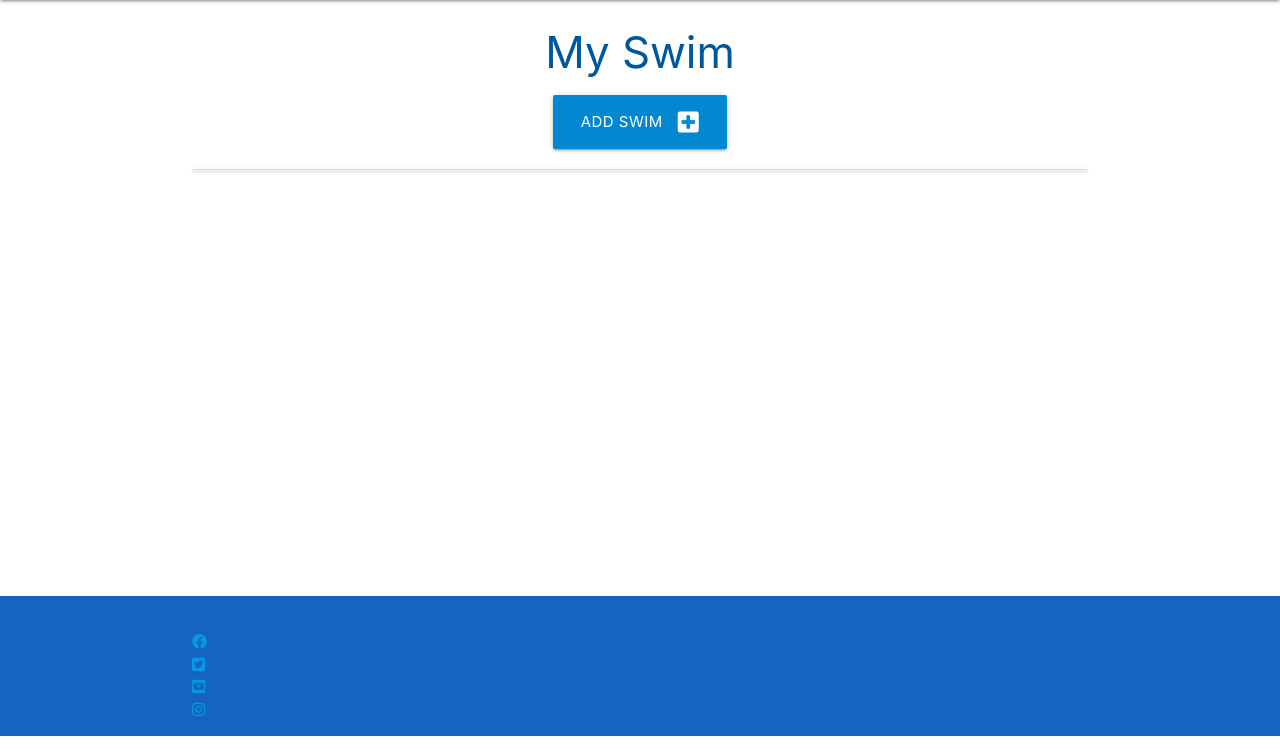
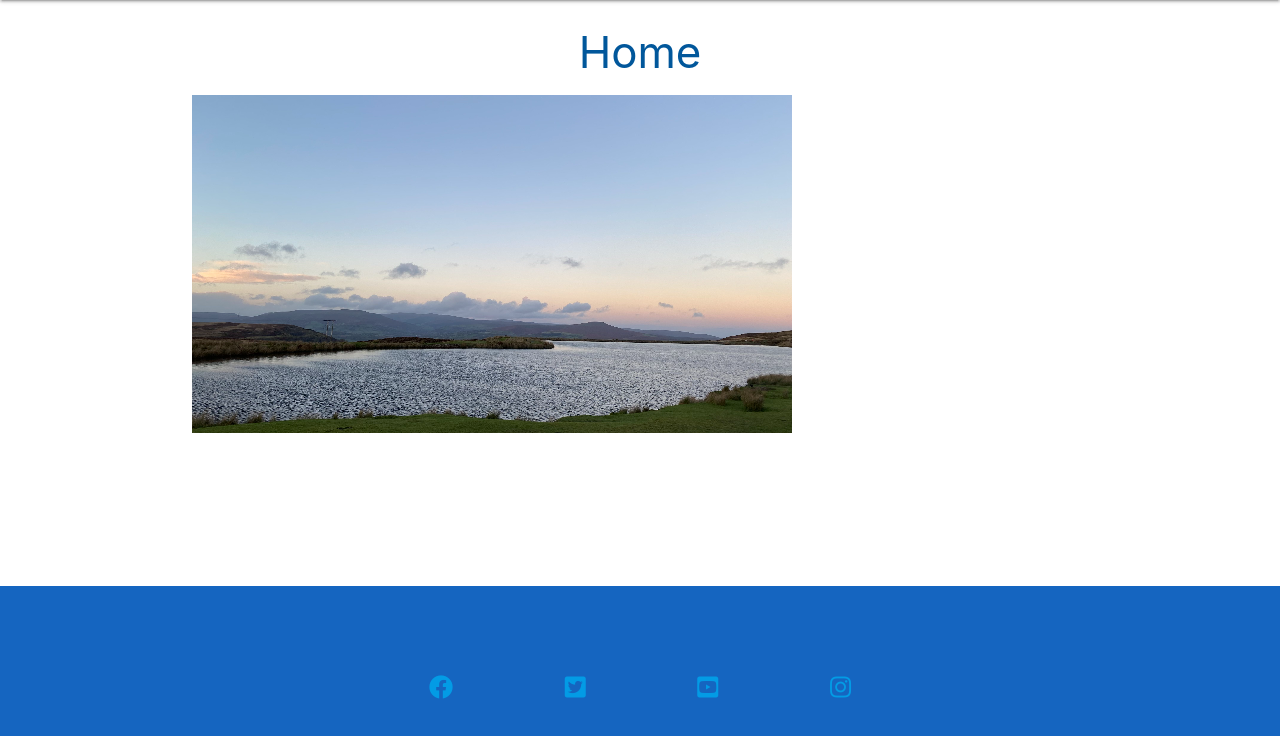
Before and after one commit to mipear/dwr-agored, a Flask app: page / in a window 1280 px wide. Shown: the part 64-817 px from the top of the page. Run offline with Flask 2, Linux system fonts and the light colour scheme; data that the repository does not hold is empty.

Commit message:
Added hero image and adjusted footer socials

```diff
--- a/dwragored/routes.py
+++ b/dwragored/routes.py
@@ -3,13 +3,13 @@ from dwragored import app, db
 from dwragored.models import Location, MySwim
 
 
-@app.route("/")
+@app.route("/home")
 def home():
     myswim = list(MySwim.query.order_by(MySwim.id).all())
     return render_template("myswim.html", myswim=myswim)
 
 
-@app.route("/homepage")
+@app.route("/")
 def homepage():
     return render_template("homepage.html")
 
--- a/dwragored/static/css/style.css
+++ b/dwragored/static/css/style.css
@@ -10,7 +10,26 @@ main {
     flex: 1 0 auto;
 }
 
-/* hero image parallax */
+/* Footer */
+.page-footer {
+    height: 150px;
+}
+
+.social-networks {
+    text-align: center;
+}
+
+.social-networks li {
+    display: inline;
+}
+
+.social-networks i {
+    font-size: 160%;
+    margin: 1%;
+    padding: 5%;
+}
+
+/* hero image parallax
 
 .parallax-container {
     min-height: 380px;
@@ -21,3 +40,33 @@ main {
 .parallax-container .section {
     width: 100%;
 }
+
+/* Home Page section */
+/* Hero Image */
+#hero-image {
+    height: 600px;
+    width: 100%;
+    background-size: cover;
+    background-position: center;
+
+    animation-name: hero-zoom;
+    animation-duration: 5s;
+    animation-fill-mode: forwards;
+}
+
+#hero-outer {
+    height: 600px;
+    width: 100%;
+    overflow: hidden;
+    position: relative;
+}
+
+@keyframes hero-zoom {
+    from {
+        transform: scale(1);
+    }
+
+    to {
+        transform: scale(1.1);
+    }
+}
--- a/dwragored/templates/homepage.html
+++ b/dwragored/templates/homepage.html
@@ -2,6 +2,7 @@
 
 <h3 class="light-blue-text text-darken-4 center-align">Home</h3>
 
+<!--
 <div id="index-banner" class="parallax-container">
     <div class="section no-pad-bot">
         <div class="container">
@@ -17,10 +18,26 @@
             <br>
         </div>
         <div class="parallax">
-            <img id="hero-image" src="{{ url_for('static', filename='images/heroimage.webp') }}" alt="south wales lake">
+            <img id="hero-image" src="{{ url_for('static', filename='dwragored/static/images/heroimage.webp') }}"
+                alt="south wales lake">
         </div>
     </div>
 
 </div>
+-->
+
+<section>
+    <!-- This is the hero image
+    <div id="hero-outer">
+        <div>
+            <img id="hero-image" src="{{ url_for('static', filename='dwragored/static/images/heroimage.webp') }}"
+                alt="south wales lake">
+        </div>
+    </div> -->
+
+    <div>
+        <img class="responsive-img" src="dwragored/static/images/heroimage.webp">
+    </div>
+</section>
 
 {% endblock %}
```
